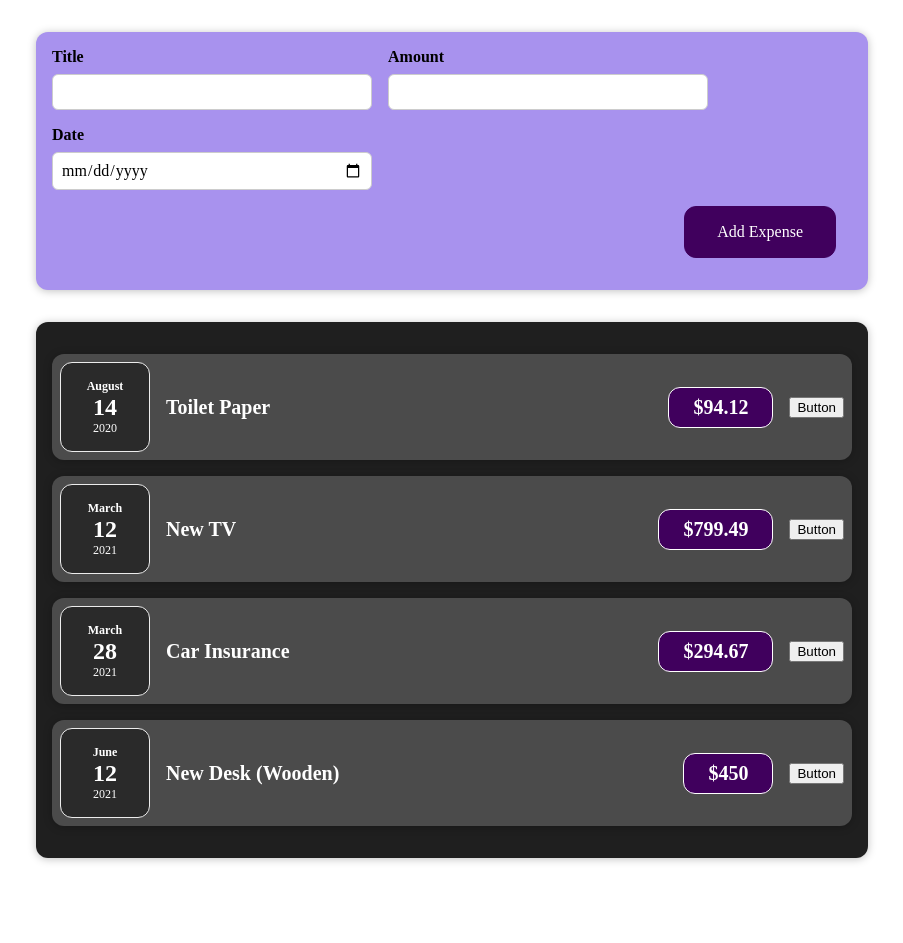
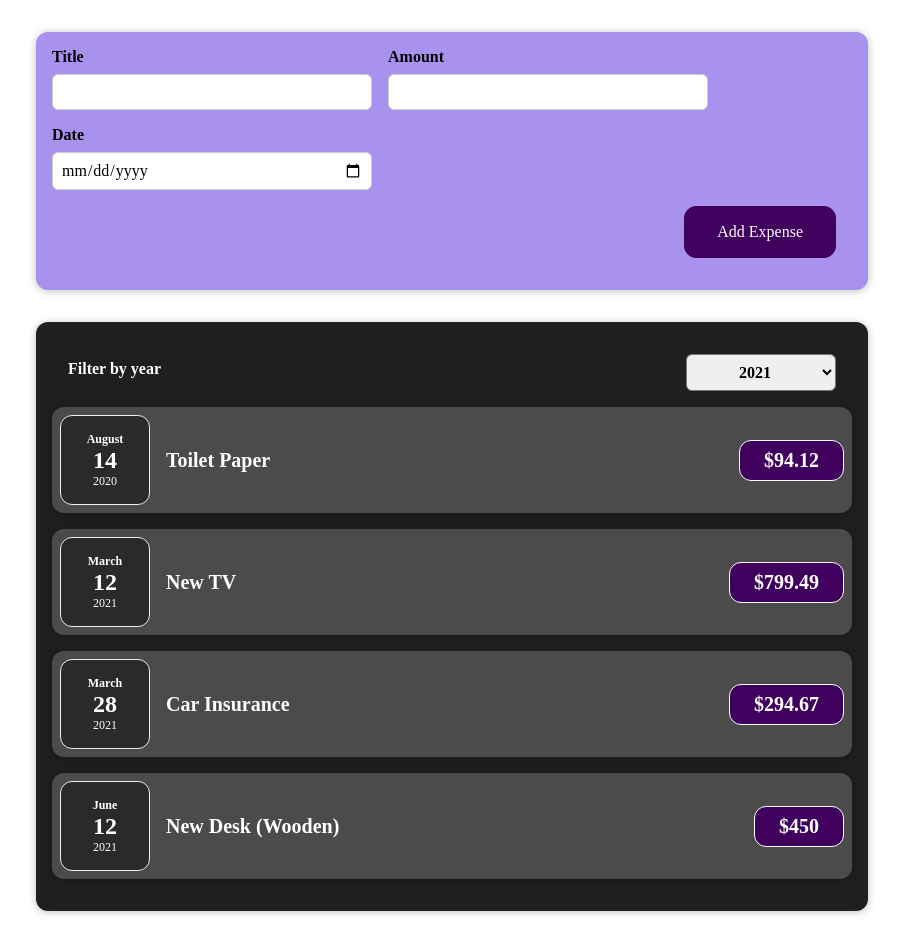
Before and after one commit to iamKarthikRam/React, a React (Create React App) app: page / in a window 1280 px wide. Shown: the whole page, without its empty margins (188-1091 px from the left). Before the commit the page ends 890 px from the top, so only its background shows below. Built offline with nearby package versions, Linux system fonts and the light colour scheme.

Commit message:
5 files modified, 2 added - Session 64

```diff
--- a/src/App.js
+++ b/src/App.js
@@ -1,10 +1,9 @@
-import React from 'react';
+import React, { useState } from 'react';
 import './style.css';
 import Expenses from './components/Expenses/Expenses';
 import NewExpense from './components/NewExpense/NewExpense';
 
-function App() {
-  const expenses = [
+const DUMMY_EXPENSES = [
   {
     id: 'e1',
     title: 'Toilet Paper',
@@ -26,9 +25,18 @@
   },
 ];
 
+function App() {
+  const [expenses, setExpenses] = useState(DUMMY_EXPENSES);
+
+  const addExpenseHandler = (expense) => {
+    setExpenses((preValue) => {
+      return [expense, ...preValue];
+    });
+  };
+
   return (
     <div>
-      <NewExpense />
+      <NewExpense onAddExpense={addExpenseHandler} />
       <Expenses items={expenses} />
     </div>
   );
--- /dev/null
+++ b/src/components/ExpenseFilter/ExpenseFilter.css
@@ -0,0 +1,24 @@
+.expenses-filter {
+  color: white;
+  padding: 0 1rem;
+}
+
+.expenses-filter__control {
+  display: flex;
+  width: 100%;
+  align-items: center;
+  justify-content: space-between;
+  margin: 1rem 0;
+}
+
+.expenses-filter label {
+  font-weight: bold;
+  margin-bottom: 0.5rem;
+}
+
+.expenses-filter select {
+  font: inherit;
+  padding: 0.5rem 3rem;
+  font-weight: bold;
+  border-radius: 6px;
+}
--- /dev/null
+++ b/src/components/ExpenseFilter/ExpenseFilter.js
@@ -0,0 +1,24 @@
+import React from 'react';
+
+import './ExpenseFilter.css';
+
+const ExpenseFilter = (props) => {
+  const filterChangeHandler = (event) => {
+    props.onExpenseFilterData(event.target.value);
+  };
+  return (
+    <div className="expenses-filter">
+      <div className="expenses-filter__control">
+        <label>Filter by year</label>
+        <select value={props.onSelectYear} onChange={filterChangeHandler}>
+          <option value="2022">2022</option>
+          <option value="2021">2021</option>
+          <option value="2020">2020</option>
+          <option value="2019">2019</option>
+        </select>
+      </div>
+    </div>
+  );
+};
+
+export default ExpenseFilter;
--- a/src/components/Expenses/ExpenseItem.js
+++ b/src/components/Expenses/ExpenseItem.js
@@ -1,20 +1,15 @@
-import React, { useState } from 'react';
+import React from 'react';
 import ExpenseDate from './ExpenseDate';
 import Card from '../UI/Card';
 import './ExpenseItem.css';
 
 const ExpenseItem = (props) => {
-  const [title, setTitle] = useState(props.title);
-  const clickHandler = () => {
-    setTitle('Updated!');
-  };
   return (
     <Card className="expense-item">
       <ExpenseDate date={props.date} />
       <div className="expense-item__description">
-        <h2>{title}</h2>
+        <h2>{props.title}</h2>
         <div className="expense-item__price"> ${props.amount}</div>
-        <button onClick={clickHandler}> Button </button>
       </div>
     </Card>
   );
--- a/src/components/Expenses/Expenses.js
+++ b/src/components/Expenses/Expenses.js
@@ -1,32 +1,29 @@
-import React from 'react';
+import React, { useState } from 'react';
 import ExpenseItem from './ExpenseItem';
 import Card from '../UI/Card';
+import ExpenseFilter from '../ExpenseFilter/ExpenseFilter';
 
 import './Expenses.css';
 
 const Expenses = (props) => {
+  const [filteredYear, setFilteredYear] = useState('2021');
+  const expenseFilterData = (selectedYear) => {
+    setFilteredYear(selectedYear);
+    console.log(filteredYear);
+  };
   return (
     <Card className="expenses">
-      <ExpenseItem
-        title={props.items[0].title}
-        amount={props.items[0].amount}
-        date={props.items[0].date}
+      <ExpenseFilter
+        onSelectYear={filteredYear}
+        onExpenseFilterData={expenseFilterData}
       />
-      <ExpenseItem
-        title={props.items[1].title}
-        amount={props.items[1].amount}
-        date={props.items[1].date}
-      />
-      <ExpenseItem
-        title={props.items[2].title}
-        amount={props.items[2].amount}
-        date={props.items[2].date}
-      />
-      <ExpenseItem
-        title={props.items[3].title}
-        amount={props.items[3].amount}
-        date={props.items[3].date}
-      />
+      {props.items.map((expense) => (
+        <ExpenseItem
+          title={expense.title}
+          amount={expense.amount}
+          date={expense.date}
+        />
+      ))}
     </Card>
   );
 };
--- a/src/components/NewExpense/ExpenseForm.js
+++ b/src/components/NewExpense/ExpenseForm.js
@@ -2,45 +2,45 @@
 
 import './ExpenseForm.css';
 
-const ExpenseFrom = () => {
-  // const [enteredTitle, setEnteredTitle] = useState('');
-  // const [enteredAmount, setEnteredAmount] = useState('');
-  // const [enteredDate, setEnteredDate] = useState('');
+const ExpenseFrom = (props) => {
+  const [enteredTitle, setEnteredTitle] = useState('');
+  const [enteredAmount, setEnteredAmount] = useState('');
+  const [enteredDate, setEnteredDate] = useState('');
 
-  const [userInput, setUserInput] = useState({
-    enteredTitle: '',
-    enteredAmount: '',
-    enteredDate: '',
-  });
+  // const [userInput, setUserInput] = useState({
+  //   enteredTitle: '',
+  //   enteredAmount: '',
+  //   enteredDate: '',
+  // });
   const titleChangeHandler = (event) => {
-    //setEnteredTitle(event.target.value);
+    setEnteredTitle(event.target.value);
     //setUserInput({ ...userInput, enteredTitle: event.target.value });
-    setUserInput((prevState) => {
-      return {
-        ...prevState,
-        enteredTitle: event.target.value,
-      };
-    });
+    // setUserInput((prevState) => {
+    //   return {
+    //     ...prevState,
+    //     enteredTitle: event.target.value,
+    //   };
+    // });
   };
   const amountChangeHandler = (event) => {
-    //setEnteredAmount(event.target.value);
+    setEnteredAmount(event.target.value);
     //setUserInput({ ...userInput, enteredTitle: event.target.value });
-    setUserInput((prevState) => {
-      return {
-        ...prevState,
-        enteredAmount: event.target.value,
-      };
-    });
+    // setUserInput((prevState) => {
+    //   return {
+    //     ...prevState,
+    //     enteredAmount: event.target.value,
+    //   };
+    // });
   };
   const dateChangeHandler = (event) => {
-    //setEnteredDate(event.target.value);
+    setEnteredDate(event.target.value);
     //setUserInput({ ...userInput, enteredTitle: event.target.value });
-    setUserInput((prevState) => {
-      return {
-        ...prevState,
-        enteredDate: event.target.value,
-      };
-    });
+    // setUserInput((prevState) => {
+    //   return {
+    //     ...prevState,
+    //     enteredDate: event.target.value,
+    //   };
+    // });
   };
   const submitHandler = (event) => {
     event.preventDefault();
@@ -48,15 +48,25 @@
     const expenseData = {
       title: enteredTitle,
       amount: enteredAmount,
-      date: new Date(enteredDate)
-    }
-  }
+      date: new Date(enteredDate),
+    };
+
+    props.onSaveExpenseData(expenseData);
+
+    setEnteredTitle('');
+    setEnteredAmount('');
+    setEnteredDate('');
+  };
   return (
     <form onSubmit={submitHandler}>
       <div className="new-expense__controls">
         <div className="new-expense__control">
           <label>Title</label>
-          <input type="text" onChange={titleChangeHandler} />
+          <input
+            type="text"
+            value={enteredTitle}
+            onChange={titleChangeHandler}
+          />
         </div>
         <div className="new-expense__control">
           <label>Amount</label>
@@ -64,6 +74,7 @@
             type="number"
             min="0.01"
             step="0.01"
+            value={enteredAmount}
             onChange={amountChangeHandler}
           />
         </div>
@@ -73,6 +84,7 @@
             type="date"
             min="2019-01-01"
             max="2100-12-31"
+            value={enteredDate}
             onChange={dateChangeHandler}
           />
         </div>
--- a/src/components/NewExpense/NewExpense.js
+++ b/src/components/NewExpense/NewExpense.js
@@ -3,10 +3,17 @@
 
 import './NewExpense.css';
 
-const NewExpense = () => {
+const NewExpense = (props) => {
+  const saveExpenseDataHandler = (enteredExpenseData) => {
+    const expenseData = {
+      ...enteredExpenseData,
+      id: Math.random().toString(),
+    };
+    props.onAddExpense(expenseData);
+  };
   return (
     <div className="new-expense">
-      <ExpenseForm />
+      <ExpenseForm onSaveExpenseData={saveExpenseDataHandler} />
     </div>
   );
 };
```
Lines whose indentation alone changed are shown as unchanged.
